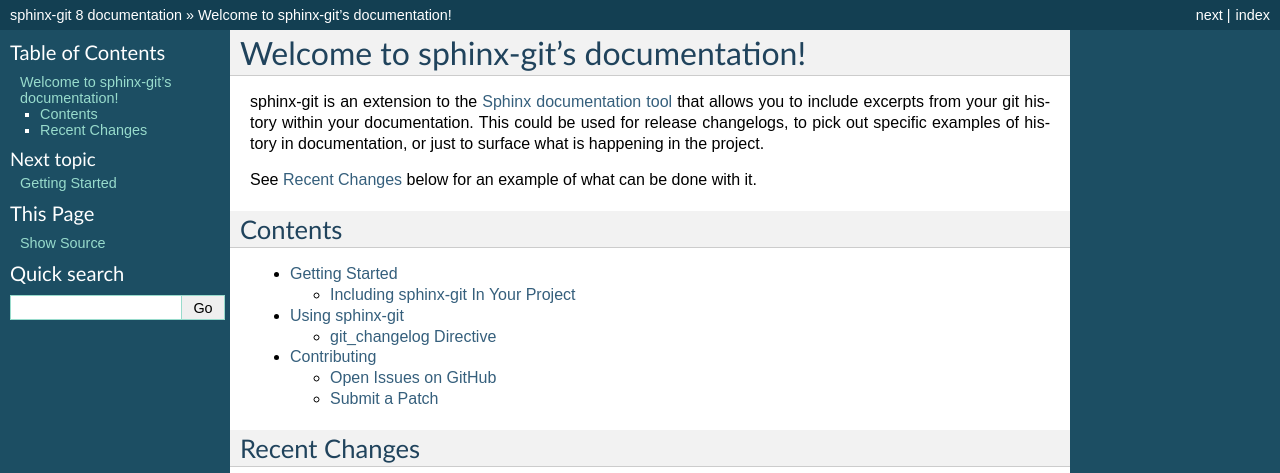
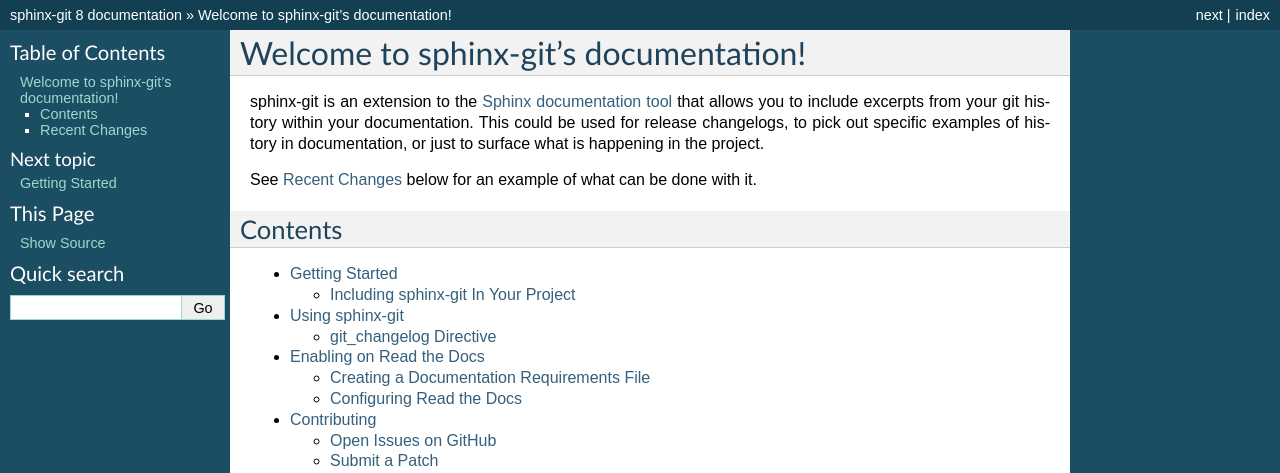
Before and after one commit to OddBloke/sphinx-git, a Sphinx documentation site: the page built from docs/index.rst, in a window 1280 px wide, cut to the strip 0-473 px from the top of the page. Built offline with Sphinx 7.4.7, drawn with Linux system fonts in a browser that asks for light colours.

Commit message:
Add Read the Docs documentation to index.

```diff
--- a/docs/index.rst
+++ b/docs/index.rst
@@ -16,6 +16,7 @@
 
     getting-started
     using
+    read-the-docs
     contributing
 
 .. _recent_changes:
```
